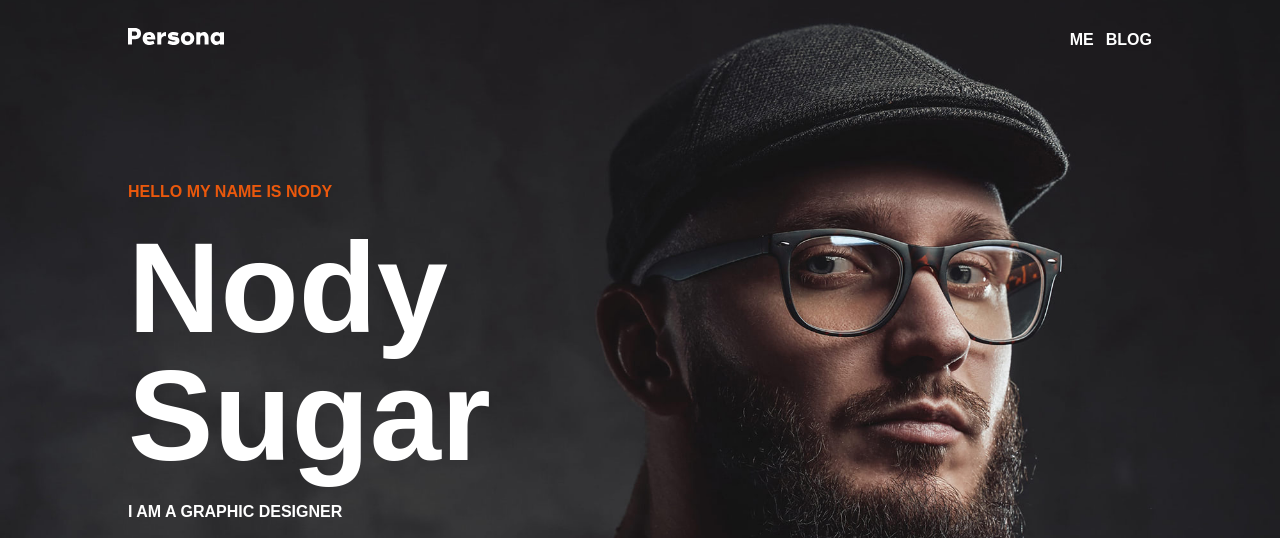
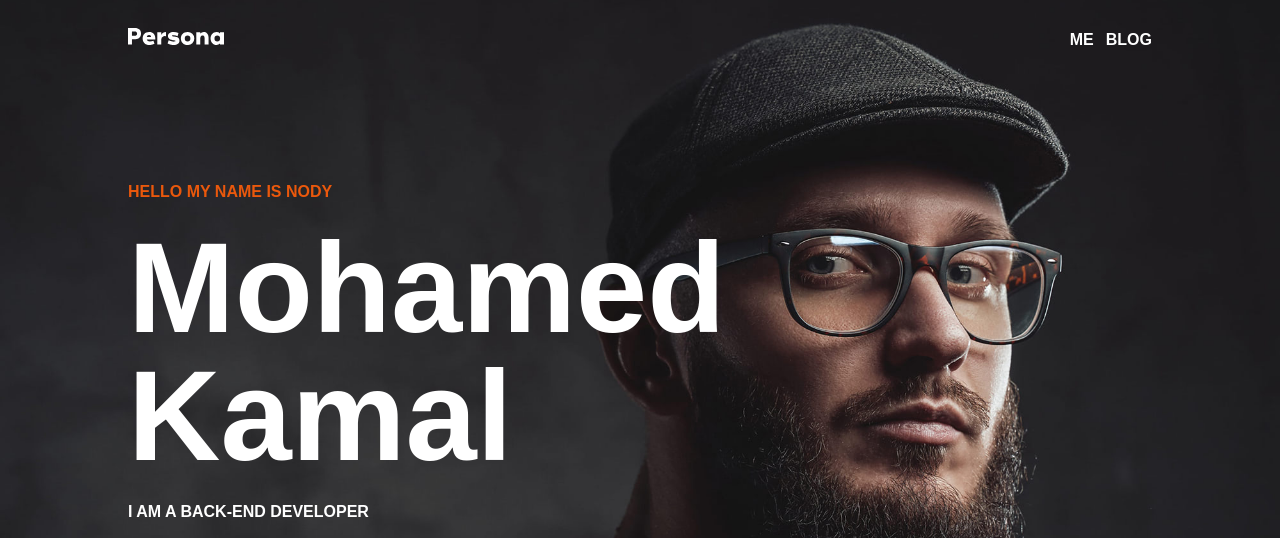
Before and after one commit to MohamedKamaal/Portofolio-tawilwind, a plain HTML site: page index.html in a window 1280 px wide. Shown: the top 538 px of the page. Drawn offline with Linux system fonts and the light colour scheme.

Commit message:
Update index.html

```diff
--- a/index.html
+++ b/index.html
@@ -31,10 +31,9 @@
                 <p class="font-sans font-bold text-orange-600 text-base uppercase">Hello My name is Nody</p>
                 <h1
                     class="font-serif font-extrabold text-white capitalize text-6xl text-center md:text-7xl lg:text-9xl md:text-start lg:w-1/2">
-                    Nody Sugar
+                    Mohamed Kamal
                 </h1>
-                <h3 class="font-sans font-bold text-white text-base uppercase text-center md:text-start">I am a graphic
-                    designer</h3>
+                <h3 class="font-sans font-bold text-white text-base uppercase text-center md:text-start">I am a back-end developer</h3>
             </section>
             <!-- hero socials -->
             <ul class="items-center flex gap-3">
```
